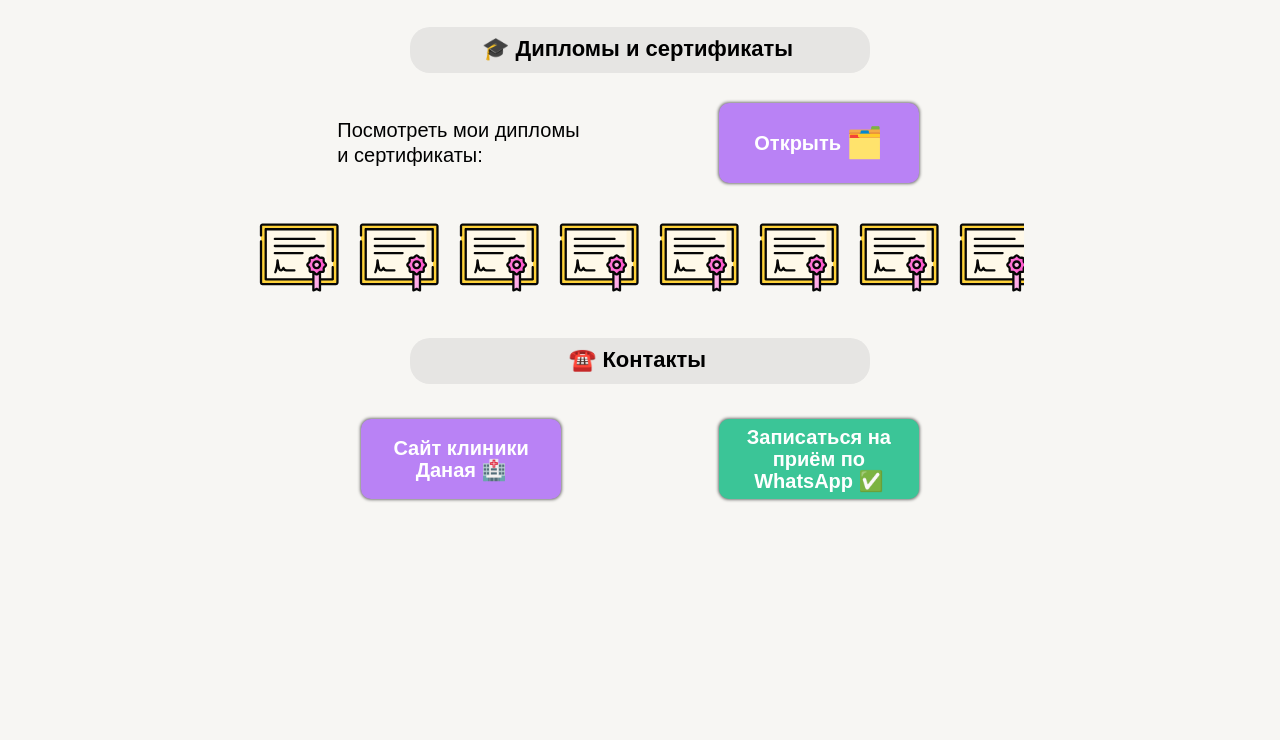
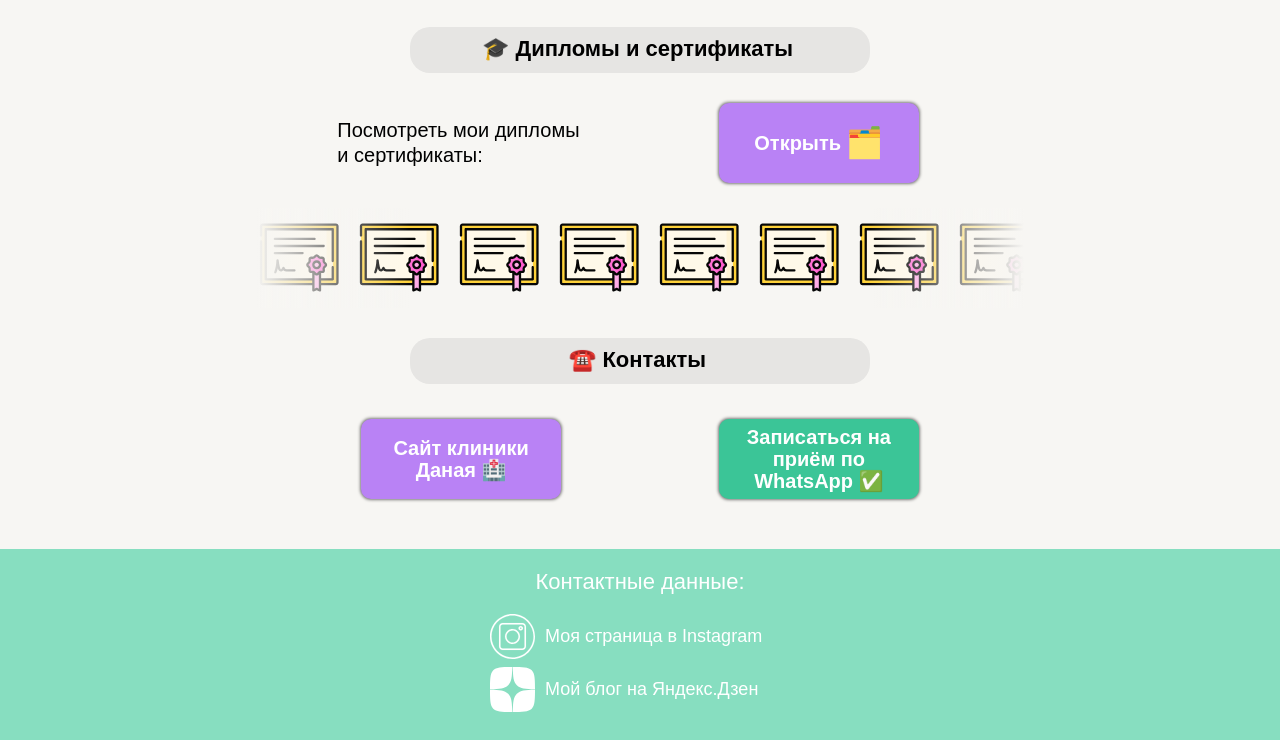
Before and after one commit to shishovKA/dr.chuvilina, a website: page index.html in a window 1280 px wide. Shown: the part 1291-2031 px from the top of the page. Before the commit the page ends 1860 px from the top, so only its background shows below. Drawn offline with Linux system fonts and the light colour scheme; a web font is replaced by a local one.

Commit message:
add footer

```diff
--- a/index.html
+++ b/index.html
@@ -5,11 +5,12 @@
     <meta charset="UTF-8">
     <meta name="viewport" content="width=device-width, initial-scale=1.0">
 
+    <link rel="shortcut icon" href="favicon.ico" type="image/x-icon">
     <link rel="stylesheet" href="./styles/normalize.css">
     <link rel="stylesheet" href="./styles/style.css">
     <link rel="preconnect" href="https://fonts.gstatic.com">
     <link href="https://fonts.googleapis.com/css2?family=Be+Vietnam:wght@100;300;400;500&display=swap" rel="stylesheet">
-    <title>💉dr.chuvilina</title>
+    <title>dr.chuvilina</title>
 
 </head>
 
@@ -21,7 +22,7 @@
             <div class="header__container">
                 <h1 class="header__title">Dr. Chuvilina</h1>
 
-                <ul class="header__list" type="none">
+                <ul class="header__list">
                     <li class="header__subtitle">врач</li>
                     <li class="header__subtitle">дерматолог</li>
                     <li class="header__subtitle">косметолог</li>
@@ -154,8 +155,8 @@
                     </div>
                 </div>
             </div>
-            <div class="diplom-slider">
-            </div>
+
+            <div class="diplom-slider"></div>
 
         </section>
 
@@ -184,56 +185,56 @@
 
     <div class="popup hide">
 
-        <img src="images/cross.svg" id="btn-close">
+        <img src="images/cross.svg" alt="close icon" id="btn-close">
 
 
         <div class="slideshow-container">
 
             <div class="mySlides fade">
                 <div class="numbertext">1 / 8</div>
-                <img class="diploma-img" src="./images/diplomas/Диплом Врач.jpg">
+                <img class="diploma-img" alt="certificate image" src="./images/diplomas/Диплом Врач.jpg">
 
             </div>
 
             <div class="mySlides fade">
                 <div class="numbertext">2 / 8</div>
-                <img class="diploma-img" src="./images/diplomas/Диплом Дерматолог.jpg">
+                <img class="diploma-img" alt="certificate image" src="./images/diplomas/Диплом Дерматолог.jpg">
 
             </div>
 
             <div class="mySlides fade">
                 <div class="numbertext">3 / 8</div>
-                <img class="diploma-img" src="./images/diplomas/Дерматоонкология.jpg">
+                <img class="diploma-img" alt="certificate image" src="./images/diplomas/Дерматоонкология.jpg">
 
             </div>
 
             <div class="mySlides fade">
                 <div class="numbertext">4 / 8</div>
-                <img class="diploma-img" src="./images/diplomas/Сертификат Allergan губы.jpg">
+                <img class="diploma-img" alt="certificate image" src="./images/diplomas/Сертификат Allergan губы.jpg">
 
             </div>
 
             <div class="mySlides fade">
                 <div class="numbertext">5 / 8</div>
-                <img class="diploma-img" src="./images/diplomas/Сертификат Allergan НТ.jpg">
+                <img class="diploma-img" alt="certificate image" src="./images/diplomas/Сертификат Allergan НТ.jpg">
 
             </div>
 
             <div class="mySlides fade">
                 <div class="numbertext">6 / 8</div>
-                <img class="diploma-img" src="./images/diplomas/Сертификат Allergan СТ.jpg">
+                <img class="diploma-img" alt="certificate image" src="./images/diplomas/Сертификат Allergan СТ.jpg">
 
             </div>
 
             <div class="mySlides fade">
                 <div class="numbertext">7 / 8</div>
-                <img class="diploma-img" src="./images/diplomas/Сертификат Enerpeel.jpg">
+                <img class="diploma-img" alt="certificate image" src="./images/diplomas/Сертификат Enerpeel.jpg">
 
             </div>
 
             <div class="mySlides fade">
                 <div class="numbertext">8 / 8</div>
-                <img class="diploma-img" src="./images/diplomas/Сертификат Filorga мезо.jpg">
+                <img class="diploma-img" alt="certificate image" src="./images/diplomas/Сертификат Filorga мезо.jpg">
 
             </div>
 
@@ -244,11 +245,27 @@
 
     </div>
 
-<!--
+
     <footer class="footer">
+        <div class="footer__content">
+            <p class="footer__title">Контактные данные:</p>
+            <ul class="footer__list">
+                <li><a class="footer__link" href="">
+                    <img class="social-icon" src="images/instagram.svg" alt="instagram icon">
+                        Моя страница в Instagram
+                </a></li>
+
+                <li><a class="footer__link" href="">
+                    <img class="social-icon" src="images/zen-icon.svg" alt="dzen icon">
+                        Мой блог на Яндекс.Дзен
+                </a></li>
+
+            </ul>
+
+        </div>
 
     </footer>
--->
+
 
     <script src="./index.js"></script>
 
--- a/index.js
+++ b/index.js
@@ -3,7 +3,6 @@ const btnClose = document.getElementById('btn-close');
 const popup = document.querySelector('.popup');
 
 document.addEventListener('keypress', (e) => {
-  console.log(e);
   if (e.key == "Escape") {
     popup.classList.add('hide');
   }
--- a/styles/footer/footer.css
+++ b/styles/footer/footer.css
@@ -1,14 +1,51 @@
 .footer {
+    box-sizing: border-box;
+    background-color: rgba(89,212,171, 0.7);
+    font-family: 'Be Vietnam', sans-serif;
+    color: #fff;
+    box-sizing: border-box;
     width: 100%;
-    min-height: 100px;
-    height: 100%;
-    background-color: rgba(89,212,171, 0.7);
+  }
 
+.footer__content {
     box-sizing: border-box;
-    padding: 0px 25px 0px 35px;
     width: 100%;
     min-width: 320px;
-    max-width: 480px;
+    max-width: 768px;
     margin: 0 auto;
-    font-family: 'Be Vietnam', sans-serif;
-  }
+    padding: 0px 4rem 2rem 4rem;
+}
+
+.footer__title {
+  text-align: center;
+  margin: 0;
+  padding: 2rem 0px 2rem;
+  font-weight: 400;
+  font-size: 2.2rem;
+}
+
+.footer__list {
+  max-width: 30rem;
+  padding: 0;
+  list-style: none;
+  margin: 0 auto;
+}
+
+.footer__link {
+  display: flex;
+  align-items: center;
+  font-size: 1.8rem;
+  margin-bottom: 0.8rem;
+  cursor: pointer;
+  text-decoration: none;
+  color: #fff;
+}
+
+.footer__link:hover {
+  opacity: 0.8;
+}
+
+.social-icon {
+  width: 4.5rem;
+  margin-right: 1.0rem;
+}
--- a/styles/header/header.css
+++ b/styles/header/header.css
@@ -31,6 +31,7 @@
 }
 
 .header__list {
+    list-style-type: none;
     margin: 0px;
     padding: 0px 0px 0px 0px;
 }
--- a/styles/popup/popup.css
+++ b/styles/popup/popup.css
@@ -7,6 +7,7 @@
     height: 100%;
     background-color: rgba(0, 0, 0, .75);
     font-family: 'Be Vietnam', sans-serif;
+    z-index: 2;
 }
 
 #btn-close {
--- a/styles/section/_diploma/section_diploma.css
+++ b/styles/section/_diploma/section_diploma.css
@@ -40,6 +40,15 @@
     animation-timing-function: ease-in-out;
   }
 
+  .diplom-slider::before {
+    content: '';
+    z-index: 1;
+    height: 100%;
+    width:100%;
+    position: absolute;
+    background: linear-gradient(90deg, rgba(247,246,243,1) 0%, rgba(247,246,243,0) 20%, rgba(247,246,243,0) 50%, rgba(247,246,243,0) 80%, rgba(247,246,243,1) 100%);
+  }
+
   .diplom__btn {
     width: 100%;
     text-align: center;
--- a/styles/style.css
+++ b/styles/style.css
@@ -23,7 +23,7 @@ html {
 
 .page {
   box-sizing: border-box;
-  padding: 0px 4rem 4rem;
+  padding: 0px 4rem 2rem;
   width: 100%;
   min-width: 320px;
   max-width: 768px;
```
Also changed, not shown: favicon.ico (added), images/instagram.svg (added), images/zen-icon.svg (added), 2 other files.
